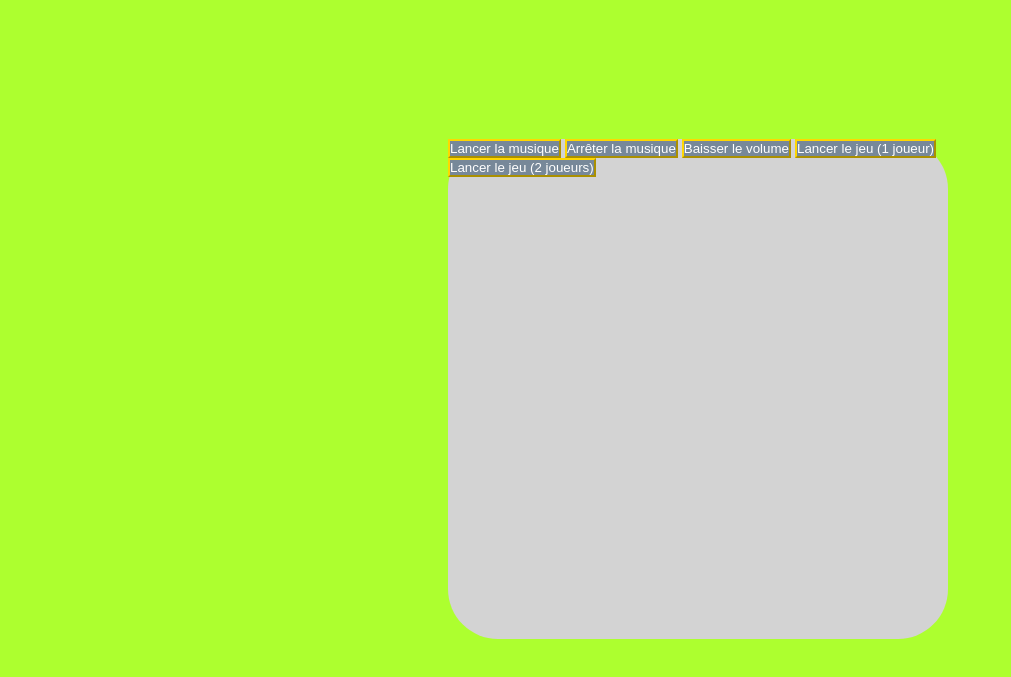
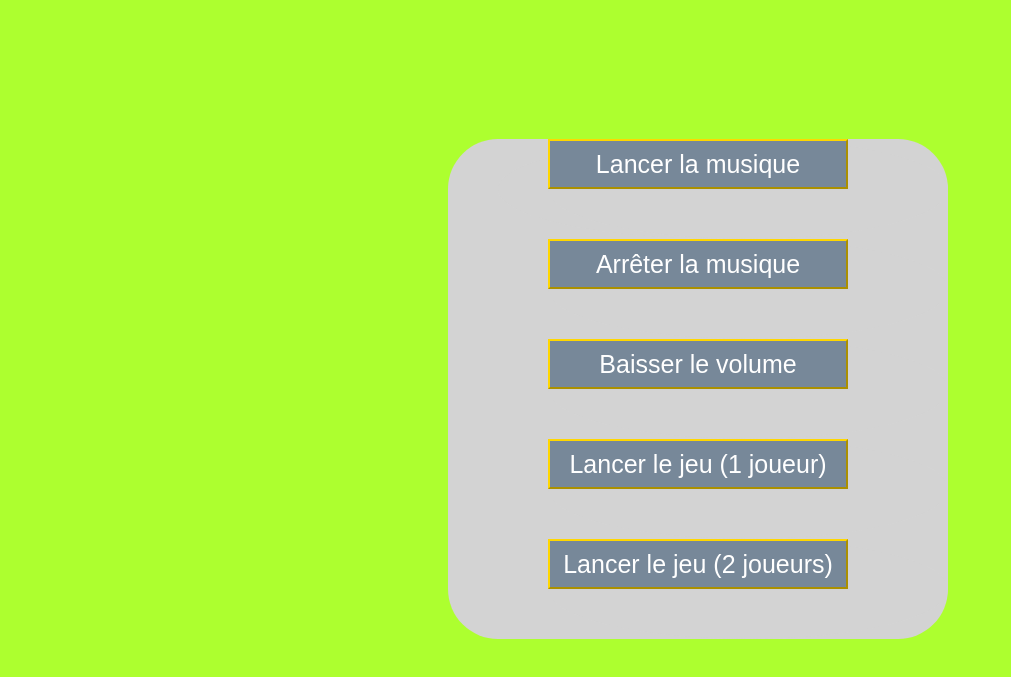
Before and after one commit to BabyLucky/JustePrixJS, a plain HTML site: page index.html in a window 1280 px wide. Shown: the part 21-698 px from the top of the page, without its empty margins (0-1011 px from the left). Drawn offline with Linux system fonts and the light colour scheme.

Commit message:
Modification du style de la page

```diff
--- a/index.html
+++ b/index.html
@@ -9,11 +9,23 @@
         <img src="images/justeprix.png" alt="Image Juste Prix">
         <div>
             <audio id="audiomp3" src="audio/justeprix2009_pierrebillon.mp3" controls loop hidden></audio>
-            <button onclick="playaudio();">Lancer la musique</button>
-            <button onclick="stopmp3()">Arrêter la musique</button>
-            <button onclick="voluemoins()">Baisser le volume</button>
-            <button onclick="Modejoueur1()">Lancer le jeu (1 joueur)</button>
-            <button onclick="Modejoueur2()">Lancer le jeu (2 joueurs)</button>
+            <ul>
+                <li>
+                    <button onclick="playaudio();">Lancer la musique</button>
+                </li>
+                <li>
+                    <button onclick="stopmp3()">Arrêter la musique</button>
+                </li>
+                <li>
+                    <button onclick="voluemoins()">Baisser le volume</button>
+                </li>
+                <li>
+                    <button onclick="Modejoueur1()">Lancer le jeu (1 joueur)</button>
+                </li>
+                <li>
+                    <button onclick="Modejoueur2()">Lancer le jeu (2 joueurs)</button>
+                </li>
+            </ul>
             <script src="script.js"></script>
         </div>
     </body>
--- a/style.css
+++ b/style.css
@@ -25,4 +25,15 @@ button{
     background-color: lightslategrey;
     color:white;
     border-color: gold;
+    height: 50px;
+    width: 300px;
+    font-size: 25px;
 }
+
+ul, li{
+    border-radius: 50%;
+    height: 100px;
+    background-color: lightgray;
+    margin-left:50px;
+    list-style-type: none;
+}
```
